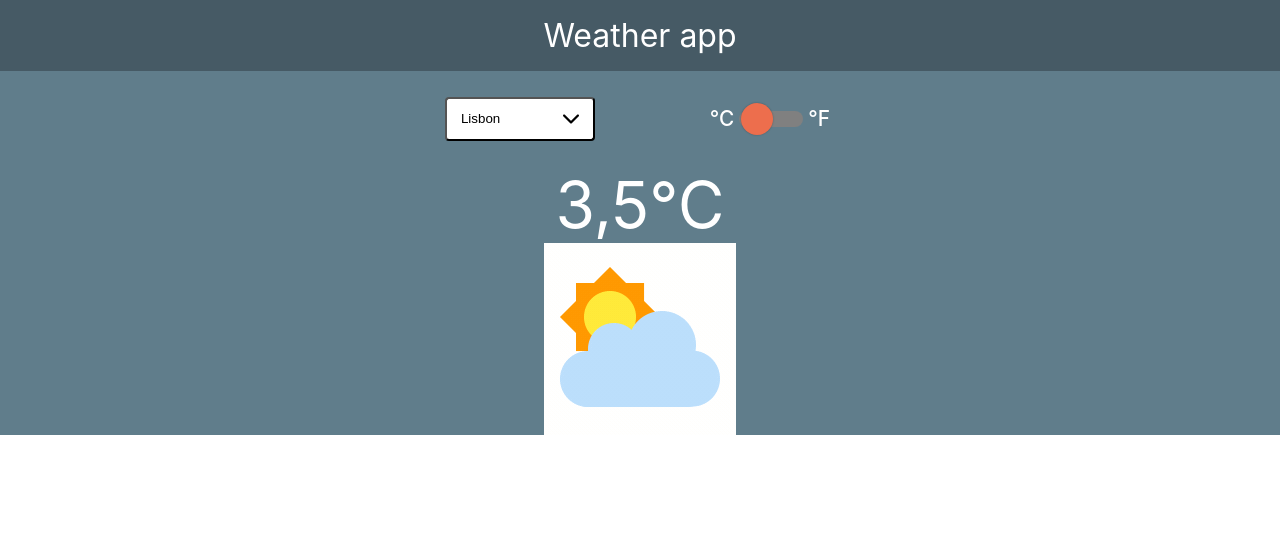
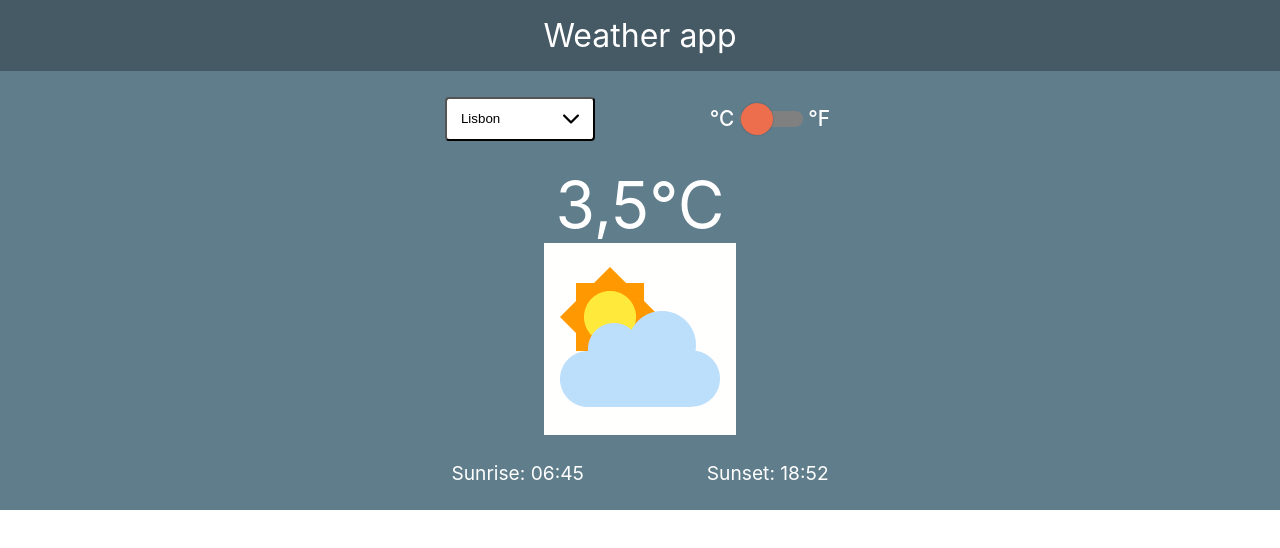
Before and after one commit to Maximilian94/advio-weather-app, a React (Create React App) app: page / in a window 1280 px wide. Shown: the top 548 px of the page. Built offline with nearby package versions, Linux system fonts and the light colour scheme.

Commit message:
feat: SunRise - SunSet

```diff
--- /dev/null
+++ b/src/components/atoms/SunIfo/index.tsx
@@ -0,0 +1,13 @@
+import React from 'react';
+import './style.css';
+
+interface SunInfoProps {
+  sunType: 'Sunrise' | 'Sunset';
+  time: string;
+}
+
+const Main: React.FC<SunInfoProps> = ({ sunType, time }) => {
+  return <span className="sun-info">{`${sunType}: ${time}`}</span>;
+};
+
+export default Main;
--- /dev/null
+++ b/src/components/atoms/SunIfo/style.css
@@ -0,0 +1,4 @@
+.sun-info {
+  color: white;
+  font-size: 1.2rem;
+}
--- a/src/components/atoms/index.tsx
+++ b/src/components/atoms/index.tsx
@@ -4,3 +4,4 @@ export { default as Switch } from './Switch';
 export { default as TemperatureUnit } from './TemperatureUnit';
 export { default as Temperature } from './Temperature';
 export { default as WeatherIcon } from './WeatherIcon';
+export { default as SunIfo } from './SunIfo';
--- /dev/null
+++ b/src/components/molecules/SunRiseSunSet/index.tsx
@@ -0,0 +1,14 @@
+import React from 'react';
+import { SunIfo } from '../../atoms';
+import './style.css';
+
+const Main: React.FC = () => {
+  return (
+    <div className="sunrise-sunset">
+      <SunIfo sunType="Sunrise" time="06:45" />
+      <SunIfo sunType="Sunset" time="18:52" />
+    </div>
+  );
+};
+
+export default Main;
--- /dev/null
+++ b/src/components/molecules/SunRiseSunSet/style.css
@@ -0,0 +1,6 @@
+.sunrise-sunset {
+  display: flex;
+  justify-content: space-around;
+  width: 500px;
+  padding: 2%;
+}
--- a/src/components/molecules/index.tsx
+++ b/src/components/molecules/index.tsx
@@ -1,2 +1,3 @@
 export { default as DropDown } from './DropDown';
 export { default as Switch } from './TemperatureSelector';
+export { default as SunRiseSunSet } from './SunRiseSunSet';
--- a/src/pages/Main/index.tsx
+++ b/src/pages/Main/index.tsx
@@ -2,6 +2,7 @@ import React from 'react';
 import './style.css';
 
 import { InputsData } from '../../components/organisms';
+import { SunRiseSunSet } from '../../components/molecules';
 import { Temperature, WeatherIcon } from '../../components/atoms';
 
 const Main: React.FC = () => {
@@ -10,6 +11,7 @@ const Main: React.FC = () => {
       <InputsData />
       <Temperature title="3,5°C" />
       <WeatherIcon />
+      <SunRiseSunSet />
     </div>
   );
 };
```
